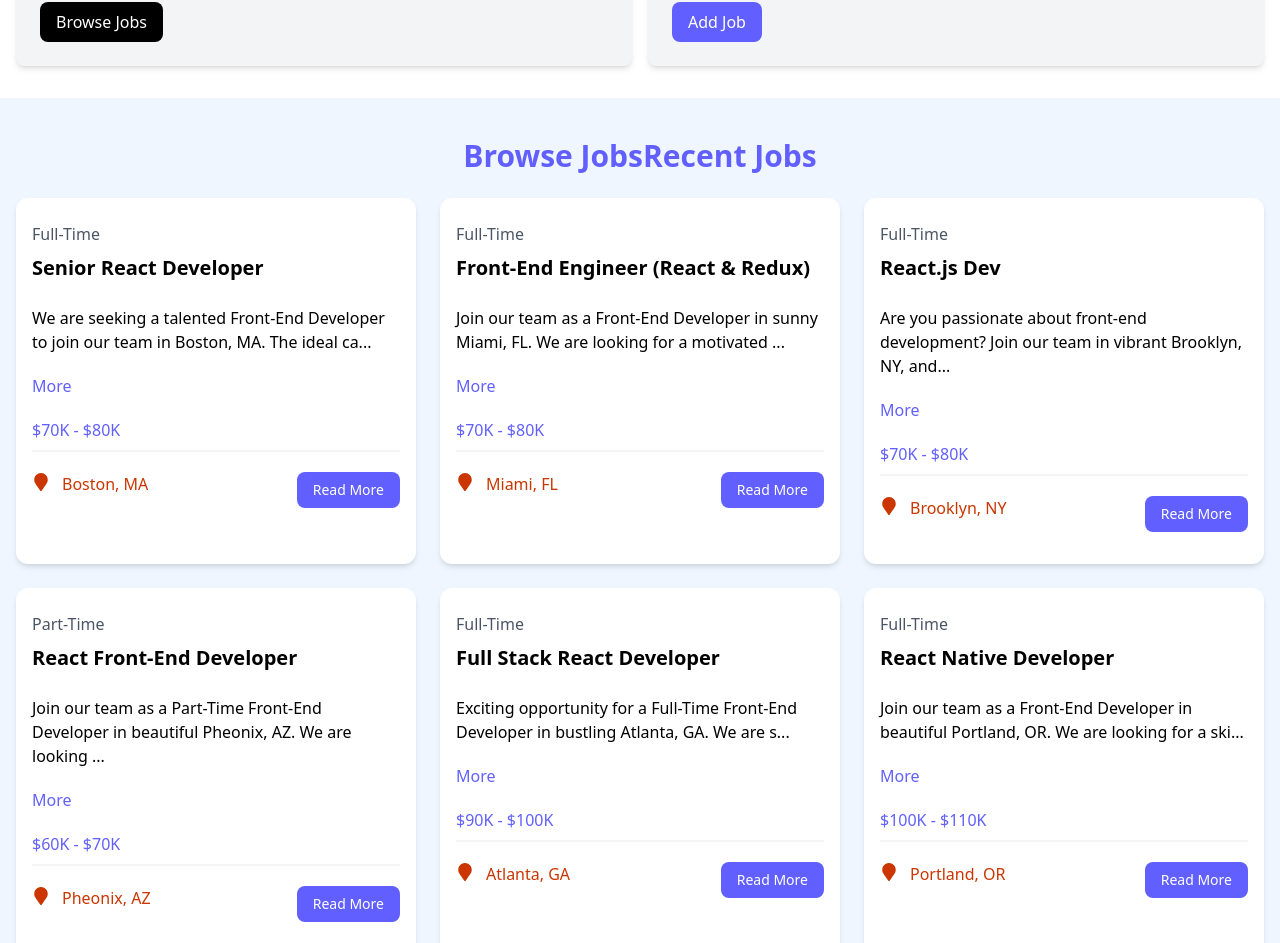
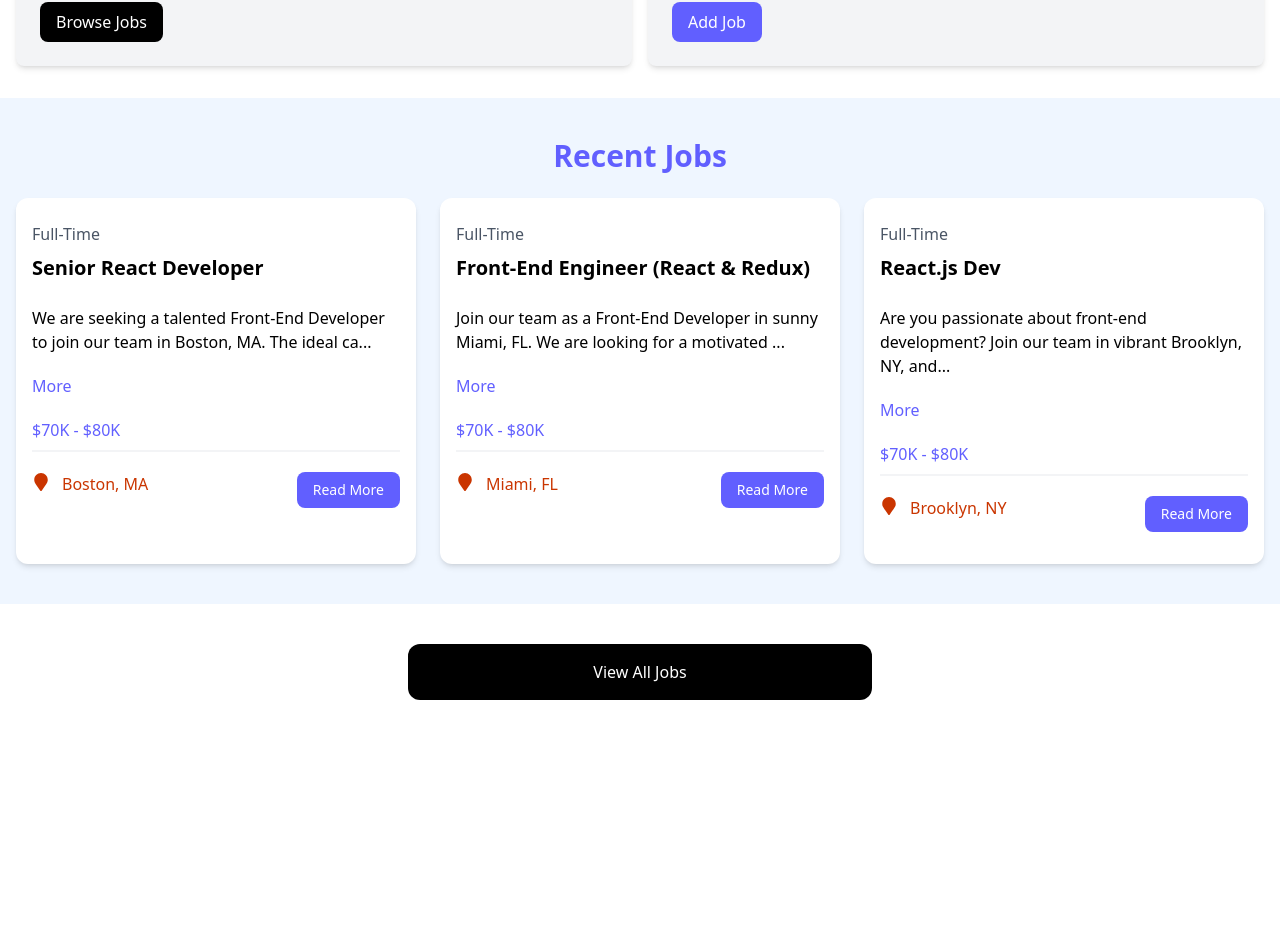
Before and after one commit to Awes2000/brigit.dev-react-nodejs-crashcourse, a React (Vite) app in the folder react-crash-2025-brigit/: page / in a window 1280 px wide. Shown: the part 511-1454 px from the top of the page. After the commit the page ends 1251 px from the top, so only its background shows below. Built offline with nearby package versions, Linux system fonts and the light colour scheme; data requests are answered from the project's data file.

Commit message:
back-end optimalisation

```diff
--- a/react-crash-2025-brigit/package.json
+++ b/react-crash-2025-brigit/package.json
@@ -14,7 +14,8 @@
     "react": "^19.1.1",
     "react-dom": "^19.1.1",
     "react-icons": "^5.5.0",
-    "react-router-dom": "^7.8.2"
+    "react-router-dom": "^7.8.2",
+    "react-spinners": "^0.17.0"
   },
   "devDependencies": {
     "@eslint/js": "^9.33.0",
--- a/react-crash-2025-brigit/src/App.jsx
+++ b/react-crash-2025-brigit/src/App.jsx
@@ -9,11 +9,13 @@ import MainLayout from "./layouts/MainLayout";
 import HomePage from "./pages/HomePage";
 import JobsPage from "./pages/JobsPage";
 import NotFoundPage from "./pages/NotFoundPage";
+import JobPage, { jobLoader } from "./pages/JobPage";
 const router = createBrowserRouter(
   createRoutesFromElements(
     <Route path="/" element={<MainLayout />}>
       <Route index element={<HomePage />} />
       <Route path="jobs" element={<JobsPage />} />
+      <Route path="jobs/:id" element={<JobPage />} loader={jobLoader} />
       <Route path="*" element={<NotFoundPage />} />
     </Route>
   )
--- a/react-crash-2025-brigit/src/components/JobListing.jsx
+++ b/react-crash-2025-brigit/src/components/JobListing.jsx
@@ -38,7 +38,7 @@ const JobListing = ({ job }) => {
             <span>{job.location}</span>
           </div>
           <Link
-            to={`/job/${job.id}`}
+            to={`/jobs/${job.id}`}
             className="h-[36px] bg-indigo-500 hover:bg-indigo-600 text-white
             px-4 py-2 rounded-lg text-center text-sm"
           >
--- a/react-crash-2025-brigit/src/components/JobListings.jsx
+++ b/react-crash-2025-brigit/src/components/JobListings.jsx
@@ -1,5 +1,6 @@
 import { useState, useEffect } from "react";
 import JobListing from "./JobListing";
+import Spinner from "./Spinner";
 
 const JobListings = ({ isHome = false }) => {
   const [jobs, setJobs] = useState([]);
@@ -7,38 +8,37 @@ const JobListings = ({ isHome = false }) => {
 
   useEffect(() => {
     const fetchJobs = async () => {
+      const apiUrl = isHome ? "http://localhost:8000/jobs?_limit=3" : "http://localhost:8000/jobs";
       try {
-        const res = await fetch("http://localhost:8000/jobs");
+        const res = await fetch(apiUrl);
         const data = await res.json();
+        console.log("API Response:", data); // Debug log
         setJobs(data);
       } catch (error) {
-        console.log("Error fetching data, error");
+        console.log("Error fetching data:", error);
       } finally {
         setLoading(false);
       }
     };
     fetchJobs();
-  }, []);
+  }, [isHome]);
 
   return (
     <section className="bg-blue-50 px-4 py-10">
       <div className="container mx-auto lg:container">
         <h2 className="text-3xl font-bold text-indigo-500 mb-6 text-center">
-          Browse Jobs
-          {isHome ? "Recent Jobs" : "Browsed Jobs"}
+          {isHome ? "Recent Jobs" : "Browse Jobs"}
         </h2>
 
-        <div className="grid grid-cols-1 md:grid-cols-3 gap-6">
-          {loading ? (
-            <h2>Loading...</h2>
-          ) : (
-            <>
-              {jobs.map((job) => (
-                <JobListing key={job.id} job={job} />
-              ))}
-            </>
-          )}
-        </div>
+        {loading ? (
+          <Spinner loading={loading} />
+        ) : (
+          <div className="grid grid-cols-1 md:grid-cols-3 gap-6">
+            {jobs.map((job) => (
+              <JobListing key={job.id} job={job} />
+            ))}
+          </div>
+        )}
       </div>
     </section>
   );
--- /dev/null
+++ b/react-crash-2025-brigit/src/components/Spinner.jsx
@@ -0,0 +1,19 @@
+import ClipLoader from "react-spinners/ClipLoader";
+
+const override = {
+  display: "block",
+  margin: "100px auto",
+};
+
+const Spinner = ({ loading }) => {
+  return (
+    <ClipLoader
+      color="#4338ca"
+      loading={loading}
+      cssOverride={override}
+      size={150}
+    />
+  );
+};
+
+export default Spinner;
--- a/react-crash-2025-brigit/src/components/ViewAllJobs.jsx
+++ b/react-crash-2025-brigit/src/components/ViewAllJobs.jsx
@@ -3,12 +3,12 @@ import { Link } from "react-router-dom";
 const ViewAllJobs = () => {
   return (
     <section className="m-auto max-w-lg my-10 px-6">
-      <a
+      <Link
         to="/jobs"
         className="block bg-black text-white text-center py-4 px-6 rounded-xl hover:bg-gray-700"
       >
         View All Jobs
-      </a>
+      </Link>
     </section>
   );
 };
--- /dev/null
+++ b/react-crash-2025-brigit/src/pages/JobPage.jsx
@@ -0,0 +1,15 @@
+import { useParams, useLoaderData } from "react-router-dom";
+
+const JobPage = () => {
+  const { id } = useParams();
+  const job = useLoaderData();
+  return <h1>{job.title}</h1>;
+};
+
+const jobLoader = async ({ params }) => {
+  const res = await fetch(`/api/jobs/${params.id}`);
+  const data = await res.json();
+  return data;
+};
+
+export { JobPage as default, jobLoader };
--- a/react-crash-2025-brigit/vite.config.js
+++ b/react-crash-2025-brigit/vite.config.js
@@ -1,10 +1,17 @@
-import { defineConfig } from 'vite'
-import react from '@vitejs/plugin-react'
+import { defineConfig } from "vite";
+import react from "@vitejs/plugin-react";
 
 // https://vite.dev/config/
 export default defineConfig({
   plugins: [react()],
   server: {
     port: 3000,
+    proxy: {
+      api: {
+        target: "http://localhost:8000",
+        changeOrigin: true,
+        rewrite: (path) => path.replace(/^\/api/, ""),
+      },
+    },
   },
 });
```
Also changed, not shown: 1 other file (tests, documents, lock files or other folders).
